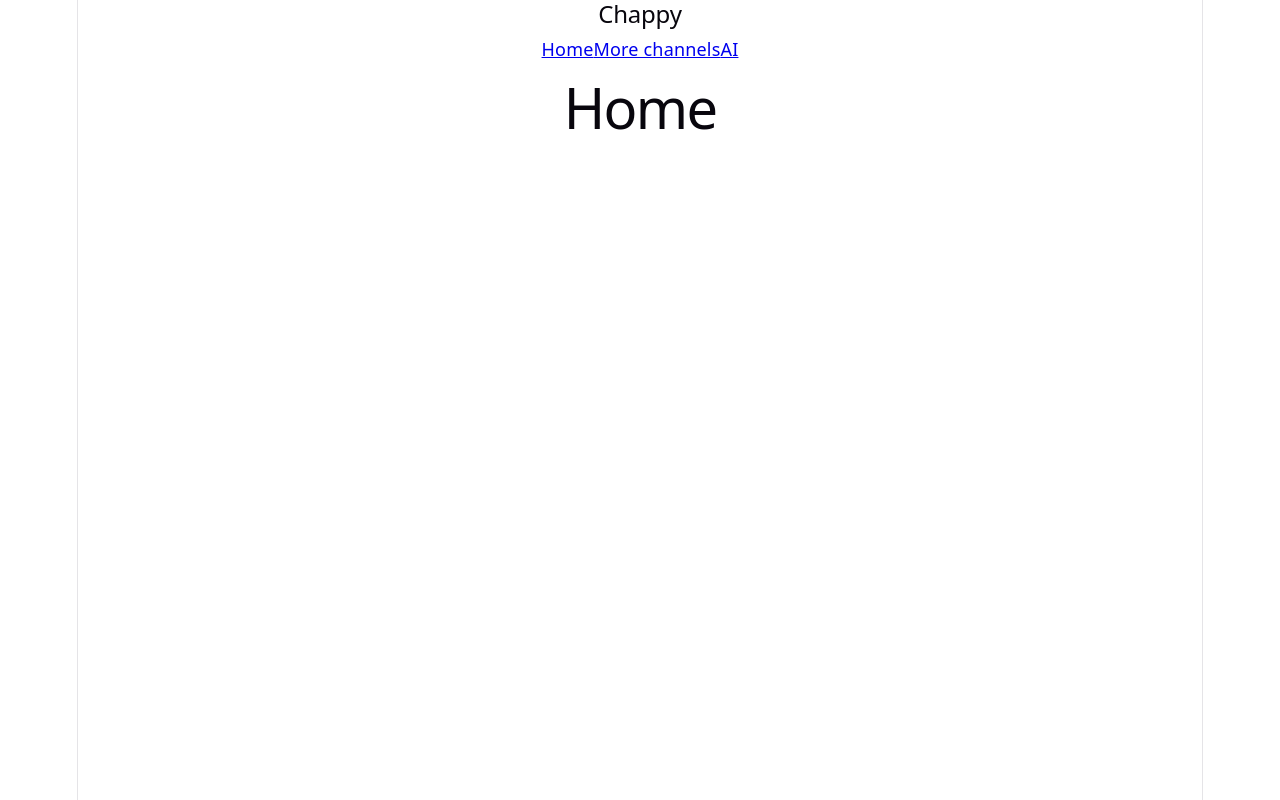
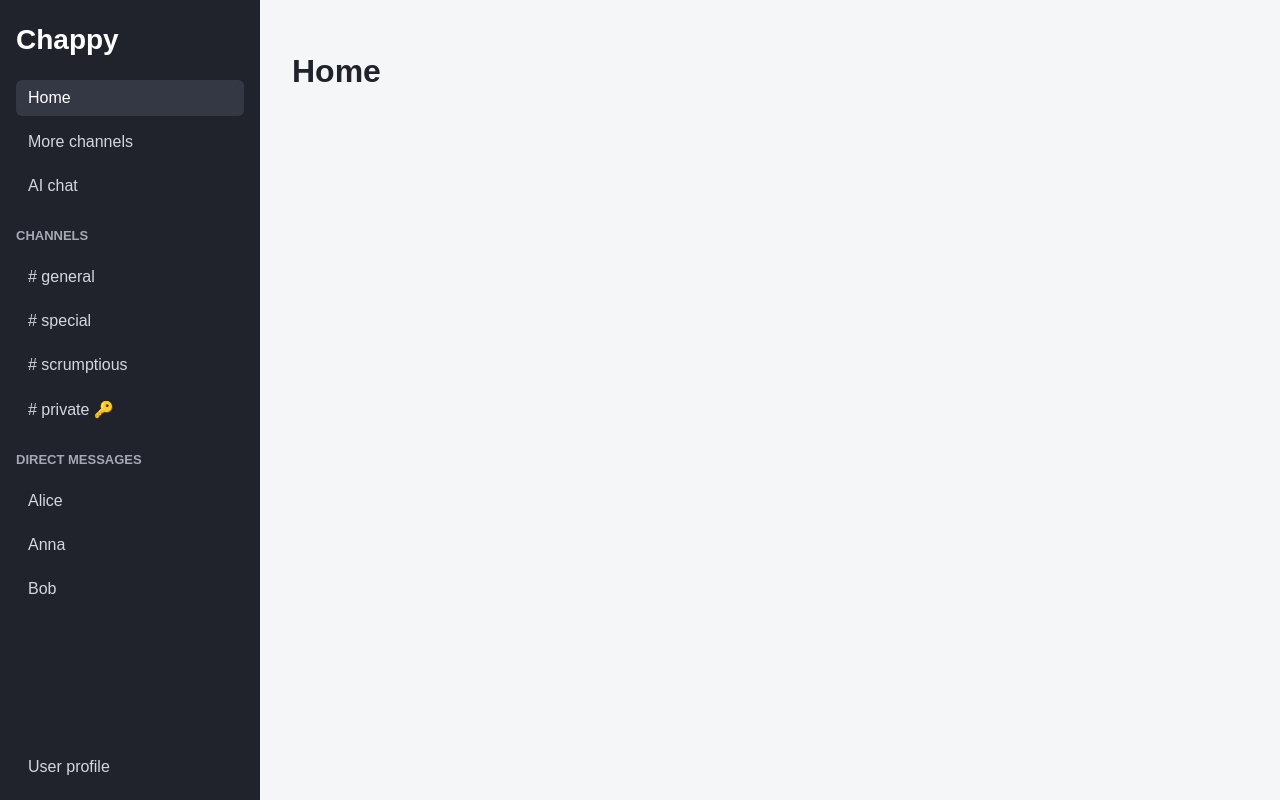
Before and after one commit to antoninadubrovska/chappy, a React (Vite) app in the folder frontend/: page / in a window 1280 px wide. Built offline with nearby package versions, Linux system fonts and the light colour scheme.

Commit message:
Add responsive sidebar and placeholder pages

```diff
--- a/frontend/src/App.css
+++ b/frontend/src/App.css
@@ -1,184 +1,126 @@
-.counter {
-  font-size: 16px;
-  padding: 5px 10px;
-  border-radius: 5px;
-  color: var(--accent);
-  background: var(--accent-bg);
-  border: 2px solid transparent;
-  transition: border-color 0.3s;
-  margin-bottom: 24px;
 
-  &:hover {
-    border-color: var(--accent-border);
-  }
-  &:focus-visible {
-    outline: 2px solid var(--accent);
-    outline-offset: 2px;
-  }
+.app {
+    display: flex;
+    min-height: 100vh;
 }
 
-.hero {
-  position: relative;
-
-  .base,
-  .framework,
-  .vite {
-    inset-inline: 0;
-    margin: 0 auto;
-  }
-
-  .base {
-    width: 170px;
-    position: relative;
-    z-index: 0;
-  }
-
-  .framework,
-  .vite {
-    position: absolute;
-  }
-
-  .framework {
-    z-index: 1;
-    top: 34px;
-    height: 28px;
-    transform: perspective(2000px) rotateZ(300deg) rotateX(44deg) rotateY(39deg)
-      scale(1.4);
-  }
-
-  .vite {
-    z-index: 0;
-    top: 107px;
-    height: 26px;
-    width: auto;
-    transform: perspective(2000px) rotateZ(300deg) rotateX(40deg) rotateY(39deg)
-      scale(0.8);
-  }
+.sidebar {
+    width: 260px;
+    padding: 24px 16px;
+    background: #20232b;
+    color: #fff;
+    display: flex;
+    flex-direction: column;
+    gap: 24px;
+    flex-shrink: 0;
 }
 
-#center {
-  display: flex;
-  flex-direction: column;
-  gap: 25px;
-  place-content: center;
-  place-items: center;
-  flex-grow: 1;
-
-  @media (max-width: 1024px) {
-    padding: 32px 20px 24px;
-    gap: 18px;
-  }
+.logo {
+    margin: 0;
+    font-size: 28px;
 }
 
-#next-steps {
-  display: flex;
-  border-top: 1px solid var(--border);
-  text-align: left;
-
-  & > div {
-    flex: 1 1 0;
-    padding: 32px;
-    @media (max-width: 1024px) {
-      padding: 24px 20px;
-    }
-  }
-
-  .icon {
-    margin-bottom: 16px;
-    width: 22px;
-    height: 22px;
-  }
-
-  @media (max-width: 1024px) {
+.main-nav,
+.sidebar-section {
+    display: flex;
     flex-direction: column;
-    text-align: center;
-  }
+    gap: 8px;
 }
 
-#docs {
-  border-right: 1px solid var(--border);
-
-  @media (max-width: 1024px) {
-    border-right: none;
-    border-bottom: 1px solid var(--border);
-  }
+.sidebar h3 {
+    margin: 0 0 8px;
+    font-size: 13px;
+    text-transform: uppercase;
+    color: #a5a9b5;
 }
 
-#next-steps ul {
-  list-style: none;
-  padding: 0;
-  display: flex;
-  gap: 8px;
-  margin: 32px 0 0;
+.sidebar a {
+    padding: 9px 12px;
+    border-radius: 6px;
+    color: #d5d7df;
+    text-decoration: none;
+}
 
-  .logo {
-    height: 18px;
-  }
+.sidebar a:hover,
+.sidebar a.active {
+    background: #343844;
+    color: #fff;
+}
 
-  a {
-    color: var(--text-h);
-    font-size: 16px;
-    border-radius: 6px;
-    background: var(--social-bg);
-    display: flex;
-    padding: 6px 12px;
-    align-items: center;
-    gap: 8px;
-    text-decoration: none;
-    transition: box-shadow 0.3s;
+.sidebar-profile {
+    margin-top: auto;
+}
 
-    &:hover {
-      box-shadow: var(--shadow);
-    }
-    .button-icon {
-      height: 18px;
-      width: 18px;
-    }
-  }
+.main-content {
+    flex: 1;
+    min-width: 0;
+    padding: 32px;
+}
 
-  @media (max-width: 1024px) {
-    margin-top: 20px;
-    flex-wrap: wrap;
-    justify-content: center;
+/* Mobile navigation elements are hidden on desktop */
+.mobile-header,
+.sidebar-overlay {
+    display: none;
+}
 
-    li {
-      flex: 1 1 calc(50% - 8px);
+/* Mobile layout */
+@media (max-width: 700px) {
+    .app {
+        display: block;
     }
 
-    a {
-      width: 100%;
-      justify-content: center;
-      box-sizing: border-box;
+    .mobile-header {
+        display: flex;
+        align-items: center;
+        justify-content: space-between;
+        padding: 12px 16px;
+        background: #20232b;
+        color: white;
     }
-  }
+
+    .mobile-header h2 {
+        margin: 0;
+        font-size: 24px;
+        color: white;
+    }
+
+    .mobile-header button {
+        background: none;
+        border: none;
+        color: white;
+        font-size: 26px;
+        cursor: pointer;
+    }
+
+    .sidebar {
+        position: fixed;
+        top: 0;
+        left: 0;
+        bottom: 0;
+        width: 280px;
+        z-index: 20;
+        overflow-y: auto;
+        transform: translateX(-100%);
+        transition: transform 0.25s ease;
+    }
+
+    .sidebar.open {
+        transform: translateX(0);
+    }
+
+    .sidebar .logo {
+        display: none;
+    }
+
+    .sidebar-overlay {
+        display: block;
+        position: fixed;
+        inset: 0;
+        background: rgba(215, 215, 215, 0.5);
+        z-index: 10;
+    }
+
+    .main-content {
+        padding: 20px 16px;
+    }
 }
-
-#spacer {
-  height: 88px;
-  border-top: 1px solid var(--border);
-  @media (max-width: 1024px) {
-    height: 48px;
-  }
-}
-
-.ticks {
-  position: relative;
-  width: 100%;
-
-  &::before,
-  &::after {
-    content: '';
-    position: absolute;
-    top: -4.5px;
-    border: 5px solid transparent;
-  }
-
-  &::before {
-    left: 0;
-    border-left-color: var(--border);
-  }
-  &::after {
-    right: 0;
-    border-right-color: var(--border);
-  }
-}
--- a/frontend/src/App.tsx
+++ b/frontend/src/App.tsx
@@ -1,10 +1,11 @@
-import { NavLink, Outlet } from 'react-router-dom'
-import './App.css'
+import { NavLink, Outlet } from "react-router-dom";
+import Sidebar from "./components/Sidebar";
+import "./App.css";
 
 function App() {
-    return (
-        <div className="app">
-            <header>
+	return (
+		<div className="app">
+			{/* <header>
                 <h2>Chappy</h2>
 
                 <nav>
@@ -12,13 +13,14 @@ function App() {
                     <NavLink to="/discover">More channels</NavLink>
                     <NavLink to="/ai">AI</NavLink>
                 </nav>
-            </header>
+            </header> */}
+			<Sidebar />
 
-            <main>
-                <Outlet />
-            </main>
-        </div>
-    )
+			<main className="main-content">
+				<Outlet />
+			</main>
+		</div>
+	);
 }
 
-export default App
+export default App;
--- /dev/null
+++ b/frontend/src/components/Sidebar.tsx
@@ -0,0 +1,80 @@
+import { useState } from 'react'
+import { NavLink } from 'react-router-dom'
+
+function Sidebar() {
+    const [isOpen, setIsOpen] = useState(false)
+
+    function closeSidebar() {
+        setIsOpen(false)
+    }
+
+    return (
+        <>
+            <header className="mobile-header">
+                <h2>Chappy</h2>
+
+                <button
+                    type="button"
+                    onClick={() => setIsOpen(!isOpen)}
+                    aria-label={isOpen ? 'Close menu' : 'Open menu'}
+                >
+                    {isOpen ? '✕' : '☰'}
+                </button>
+            </header>
+
+            {isOpen && (
+                <div
+                    className="sidebar-overlay"
+                    onClick={closeSidebar}
+                />
+            )}
+
+            <aside className={`sidebar ${isOpen ? 'open' : ''}`}>
+                <h2 className="logo">Chappy</h2>
+
+                <nav className="main-nav">
+                    <NavLink to="/" onClick={closeSidebar}>Home</NavLink>
+                    <NavLink to="/moreChannels" onClick={closeSidebar}>
+                        More channels
+                    </NavLink>
+                    <NavLink to="/aiChat" onClick={closeSidebar}>
+                        AI chat
+                    </NavLink>
+                </nav>
+
+                <section className="sidebar-section">
+                    <h3>Channels</h3>
+
+                    <NavLink to="/channel/general" onClick={closeSidebar}>
+                        # general
+                    </NavLink>
+                    <NavLink to="/channel/special" onClick={closeSidebar}>
+                        # special
+                    </NavLink>
+                    <NavLink to="/channel/scrumptious" onClick={closeSidebar}>
+                        # scrumptious
+                    </NavLink>
+                    <NavLink to="/channel/private" onClick={closeSidebar}>
+                        # private 🔑
+                    </NavLink>
+                </section>
+
+                <section className="sidebar-section">
+                    <h3>Direct messages</h3>
+
+                    <NavLink to="/dm/alice" onClick={closeSidebar}>Alice</NavLink>
+                    <NavLink to="/dm/anna" onClick={closeSidebar}>Anna</NavLink>
+                    <NavLink to="/dm/bob" onClick={closeSidebar}>Bob</NavLink>
+                </section>
+
+                <div className="sidebar-profile">
+                    <NavLink to="/userProfile" onClick={closeSidebar}>
+                        User profile
+                    </NavLink>
+                </div>
+            </aside>
+        </>
+    )
+}
+
+export default Sidebar
--- a/frontend/src/index.css
+++ b/frontend/src/index.css
@@ -1,112 +1,24 @@
 :root {
-	--text: #6b6375;
-	--text-h: #08060d;
-	--bg: #fff;
-	--border: #e5e4e7;
-	--code-bg: #f4f3ec;
-	--accent: #aa3bff;
-	--accent-bg: rgba(170, 59, 255, 0.1);
-	--accent-border: rgba(170, 59, 255, 0.5);
-	--social-bg: rgba(244, 243, 236, 0.5);
-	--shadow:
-		rgba(0, 0, 0, 0.1) 0 10px 15px -3px, rgba(0, 0, 0, 0.05) 0 4px 6px -2px;
-
-	--sans: system-ui, "Segoe UI", Roboto, sans-serif;
-	--heading: system-ui, "Segoe UI", Roboto, sans-serif;
-	--mono: ui-monospace, Consolas, monospace;
-
-	font: 18px/145% var(--sans);
-	letter-spacing: 0.18px;
-	color-scheme: light dark;
-	color: var(--text);
-	background: var(--bg);
-	font-synthesis: none;
-	text-rendering: optimizeLegibility;
-	-webkit-font-smoothing: antialiased;
-	-moz-osx-font-smoothing: grayscale;
-
-	@media (max-width: 1024px) {
-		font-size: 16px;
-	}
+    font-family: Arial, sans-serif;
+    color: #20232b;
+    background: #f5f6f8;
+    font-synthesis: none;
+    text-rendering: optimizeLegibility;
+    -webkit-font-smoothing: antialiased;
 }
 
-@media (prefers-color-scheme: dark) {
-	:root {
-		--text: #9ca3af;
-		--text-h: #f3f4f6;
-		--bg: #16171d;
-		--border: #2e303a;
-		--code-bg: #1f2028;
-		--accent: #c084fc;
-		--accent-bg: rgba(192, 132, 252, 0.15);
-		--accent-border: rgba(192, 132, 252, 0.5);
-		--social-bg: rgba(47, 48, 58, 0.5);
-		--shadow:
-			rgba(0, 0, 0, 0.4) 0 10px 15px -3px,
-			rgba(0, 0, 0, 0.25) 0 4px 6px -2px;
-	}
-
-	#social .button-icon {
-		filter: invert(1) brightness(2);
-	}
-}
-
-#root {
-	width: 1126px;
-	max-width: 100%;
-	margin: 0 auto;
-	text-align: center;
-	border-inline: 1px solid var(--border);
-	min-height: 100svh;
-	display: flex;
-	flex-direction: column;
-	box-sizing: border-box;
+* {
+    box-sizing: border-box;
 }
 
 body {
-	margin: 0;
+    margin: 0;
+    min-width: 320px;
+    min-height: 100vh;
 }
 
-h1,
-h2 {
-	font-family: var(--heading);
-	font-weight: 500;
-	color: var(--text-h);
+button,
+input,
+textarea {
+    font: inherit;
 }
-
-h1 {
-	font-size: 56px;
-	letter-spacing: -1.68px;
-	margin: 32px 0;
-	@media (max-width: 1024px) {
-		font-size: 36px;
-		margin: 20px 0;
-	}
-}
-h2 {
-	font-size: 24px;
-	line-height: 118%;
-	letter-spacing: -0.24px;
-	margin: 0 0 8px;
-	@media (max-width: 1024px) {
-		font-size: 20px;
-	}
-}
-p {
-	margin: 0;
-}
-
-code,
-.counter {
-	font-family: var(--mono);
-	display: inline-flex;
-	border-radius: 4px;
-	color: var(--text-h);
-}
-
-code {
-	font-size: 15px;
-	line-height: 135%;
-	padding: 4px 8px;
-	background: var(--code-bg);
-}
--- /dev/null
+++ b/frontend/src/pages/ChannelPage.tsx
@@ -0,0 +1,9 @@
+import { useParams } from 'react-router-dom'
+
+function ChannelPage() {
+    const { channelId } = useParams()
+
+    return <h1>Channel: {channelId}</h1>
+}
+
+export default ChannelPage
--- /dev/null
+++ b/frontend/src/pages/DirectMessagePage.tsx
@@ -0,0 +1,9 @@
+import { useParams } from 'react-router-dom'
+
+function DirectMessagePage() {
+    const { username } = useParams()
+
+    return <h1>DM: {username}</h1>
+}
+
+export default DirectMessagePage
--- /dev/null
+++ b/frontend/src/pages/ProfilePage.tsx
@@ -0,0 +1,5 @@
+function ProfilePage() {
+    return <h1>User profile</h1>
+}
+
+export default ProfilePage
```
Also changed, not shown: frontend/src/router/router.tsx (+17 -2 lines).
